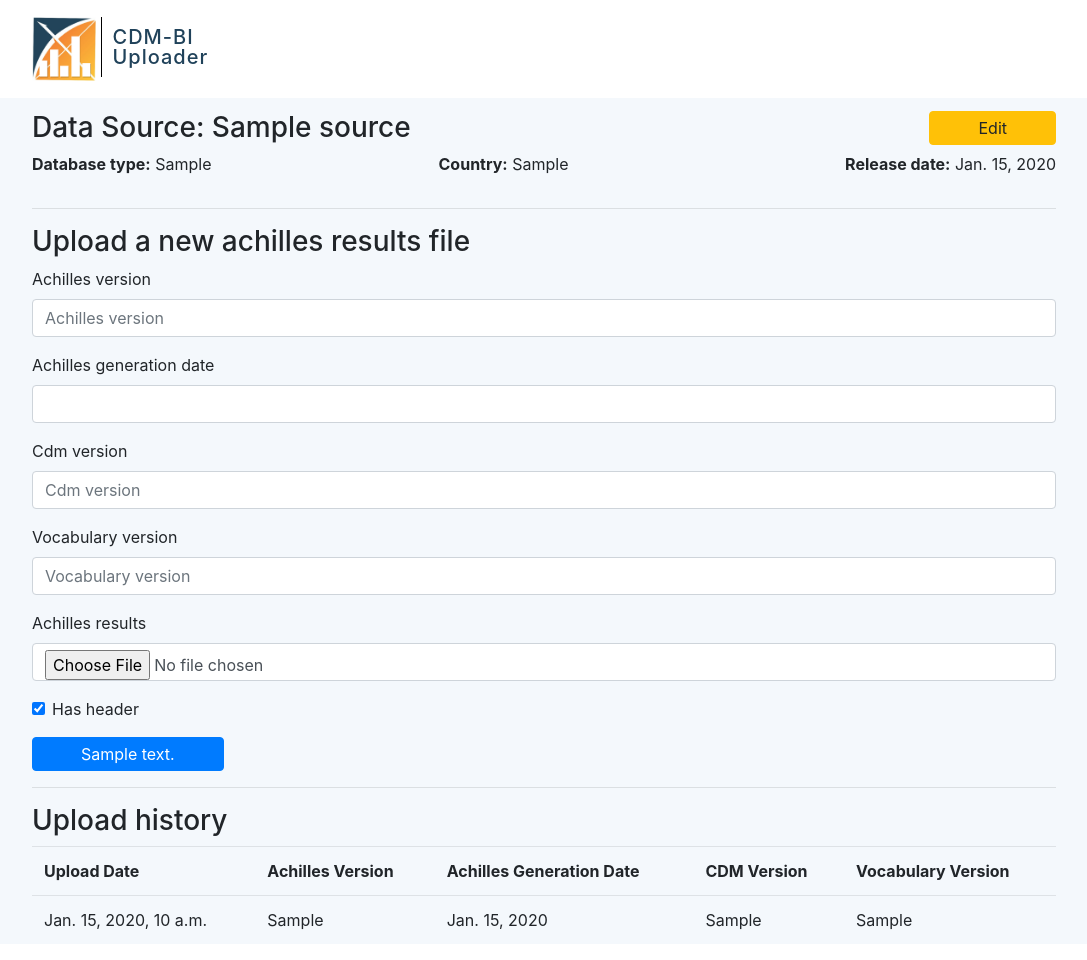
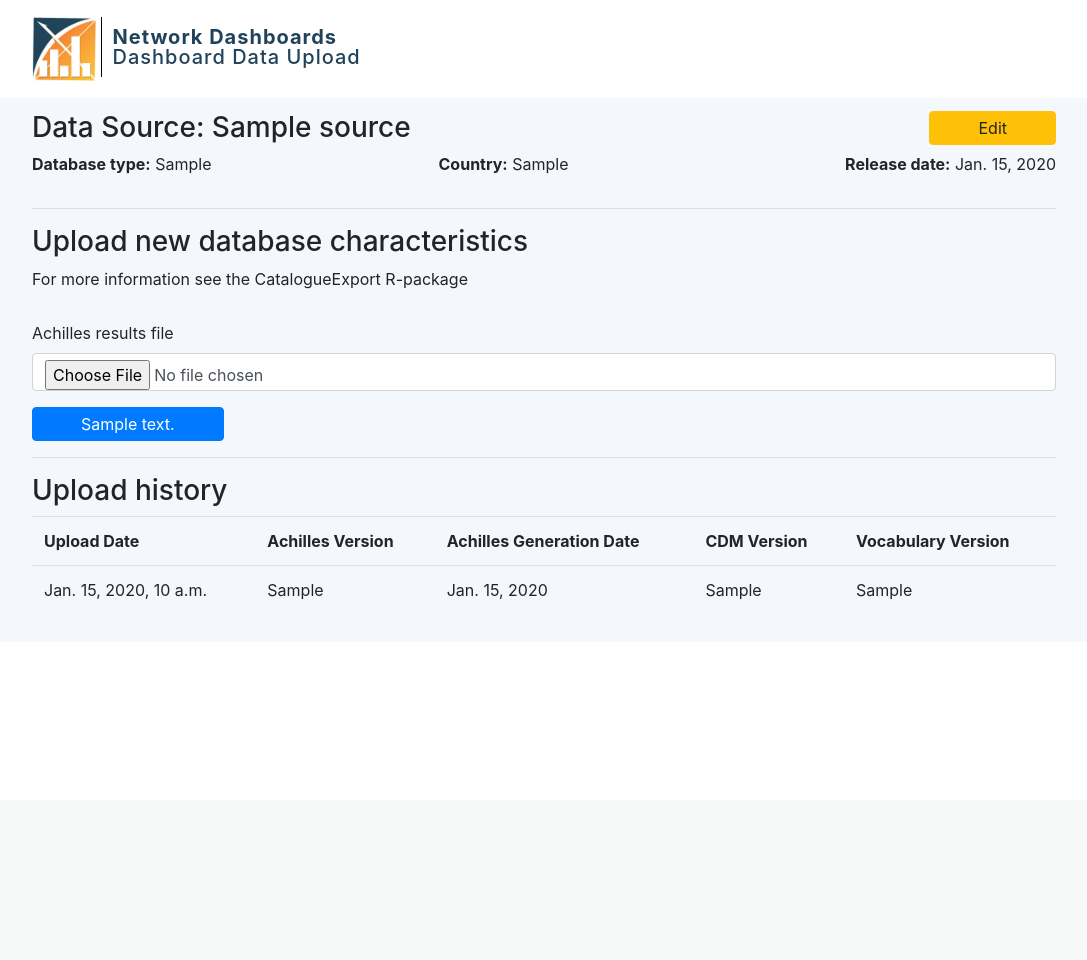
Before and after one commit to EHDEN/NetworkDashboards, a Django app: template dashboard_viewer/uploader/templates/upload_achilles_results.html in a window 1280 px wide. Shown: the whole page, without its empty margins (96-1183 px from the left). After the commit the page ends 600 px from the top, so only its background shows below. Run offline with Django 3.2, Linux system fonts and the light colour scheme; tables that the repository leaves empty hold one stand-in row (values such as "Sample post"); the template is opened without the code that fills it: values that come from a table or form of the project are taken from there, most other values are stand-ins (such as "Sample title", 1, 10 or a date in 2020); parts of the project's set-up code (start-up, migrations or seed data) failed here and were passed over; some libraries are stand-ins or nearby versions.

Commit message:
Changed layout (missing view processing)

```diff
--- a/dashboard_viewer/requirements.txt
+++ b/dashboard_viewer/requirements.txt
@@ -11,11 +11,9 @@ djangorestframework==3.11.0
 gunicorn==20.0.4
 idna==2.8
 libsass==0.19.4
-numpy==1.18.1
-pandas==0.24.2
+pandas>=1.1.0
 Pillow==7.0.0
 psycopg2==2.8.4
-python-dateutil==2.8.1
 pytz==2019.3
 redis==3.4.1
 requests==2.22.0
--- a/dashboard_viewer/uploader/forms.py
+++ b/dashboard_viewer/uploader/forms.py
@@ -45,13 +45,4 @@ class SourceFrom(forms.ModelForm):
 
 
 class AchillesResultsForm(forms.Form):
-    achilles_version = forms.RegexField(VERSION_REGEX)
-    achilles_generation_date = forms.DateField(widget=DatePickerInput)
-    cdm_version = forms.RegexField(VERSION_REGEX)
-    vocabulary_version = forms.RegexField(VERSION_REGEX)
-    achilles_results = forms.FileField()
-    has_header = forms.BooleanField(
-        help_text="Does the achilles results file has a header line",
-        initial=True,
-        required=False
-    )
+    achilles_results_file = forms.FileField()
--- a/dashboard_viewer/uploader/static/css/main.css
+++ b/dashboard_viewer/uploader/static/css/main.css
@@ -5,7 +5,7 @@
 	color: #20425a;
 }
 .uploadMessage {
-	padding: 1% 10% 0 10%;
+	padding: 1% 10% 1% 10%;
 }
 .uploadMessageSectionInfo{
 	text-align: justify;
@@ -61,3 +61,22 @@
 .btn-sm-lg{
 	padding: .25rem 3rem;
 }
+
+#pageloader {
+	background: rgba( 255, 255, 255, 0.6 );
+	display: none;
+	height: 100%;
+	position: fixed;
+	width: 100%;
+	z-index: 9999;
+}
+
+#pageloader .spinner-box {
+	left: 50%;
+	position: absolute;
+	top: 50%;
+}
+
+form {
+	margin-top: 30px;
+}
--- a/dashboard_viewer/uploader/static/css/uploader.css
+++ /dev/null
@@ -1,16 +0,0 @@
-#pageloader
-{
-  background: rgba( 255, 255, 255, 0.6 );
-  display: none;
-  height: 100%;
-  position: fixed;
-  width: 100%;
-  z-index: 9999;
-}
-
-#pageloader .spinner-box
-{
-  left: 50%;
-  position: absolute;
-  top: 50%;
-}
--- a/dashboard_viewer/uploader/templates/data_source.html
+++ b/dashboard_viewer/uploader/templates/data_source.html
@@ -2,6 +2,8 @@
 
 {% block title %}
     {% include "upload_message.html" %}
+
+    <hr/>
 
     <div class="row">
         <h3 class="col">
--- a/dashboard_viewer/uploader/templates/header.html
+++ b/dashboard_viewer/uploader/templates/header.html
@@ -4,5 +4,9 @@
     <div class="logo">
         <img class="logo-img" src='{% static "images/CDM-BI-icon.png" %}'/>
     </div>
-    <div class="slogan">CDM-BI<br>Uploader</div>
+    <div class="slogan">
+        <b>Network Dashboards</b>
+        <br>
+        Dashboard Data Upload
+    </div>
 </div>
--- a/dashboard_viewer/uploader/templates/upload_achilles_results.html
+++ b/dashboard_viewer/uploader/templates/upload_achilles_results.html
@@ -1,6 +1,6 @@
 {% extends "uploader_base.html" %}
 
-{% block title %}
+{% block title %} {# data source info #}
     <div class="row">
         <h3 class="col">Data Source: {{ obj_data_source.name }}</h3>
         <div class="col-auto">
@@ -20,11 +20,18 @@
             <p><b>Release date:</b> {{ obj_data_source.release_date }}</p>
         </div>
     </div>
+
     <hr/>
 
+    {# Achilles resutls file form #}
+    <h3>Upload new database characteristics</h3>
+    <span>
+        For more information see the CatalogueExport R-package
+        <a href="https://github.com/EHDEN/CatalogueExport">
+            <i class="fas fa-link"></i>
+        </a>
+    </span>
 
-
-    <h3>Upload a new achilles results file</h3>
 {% endblock %}
 
 {% block upload_history %}
--- a/dashboard_viewer/uploader/templates/uploader_base.html
+++ b/dashboard_viewer/uploader/templates/uploader_base.html
@@ -5,7 +5,6 @@
 {% block head_tail %}
     <link rel="stylesheet" href='{% static "css/main.css" %}' >
     {{ form.media.css }}
-    <link rel="stylesheet" href='{% static "css/uploader.css" %}' >
 {% endblock %}
 
 {% block content %}
```
